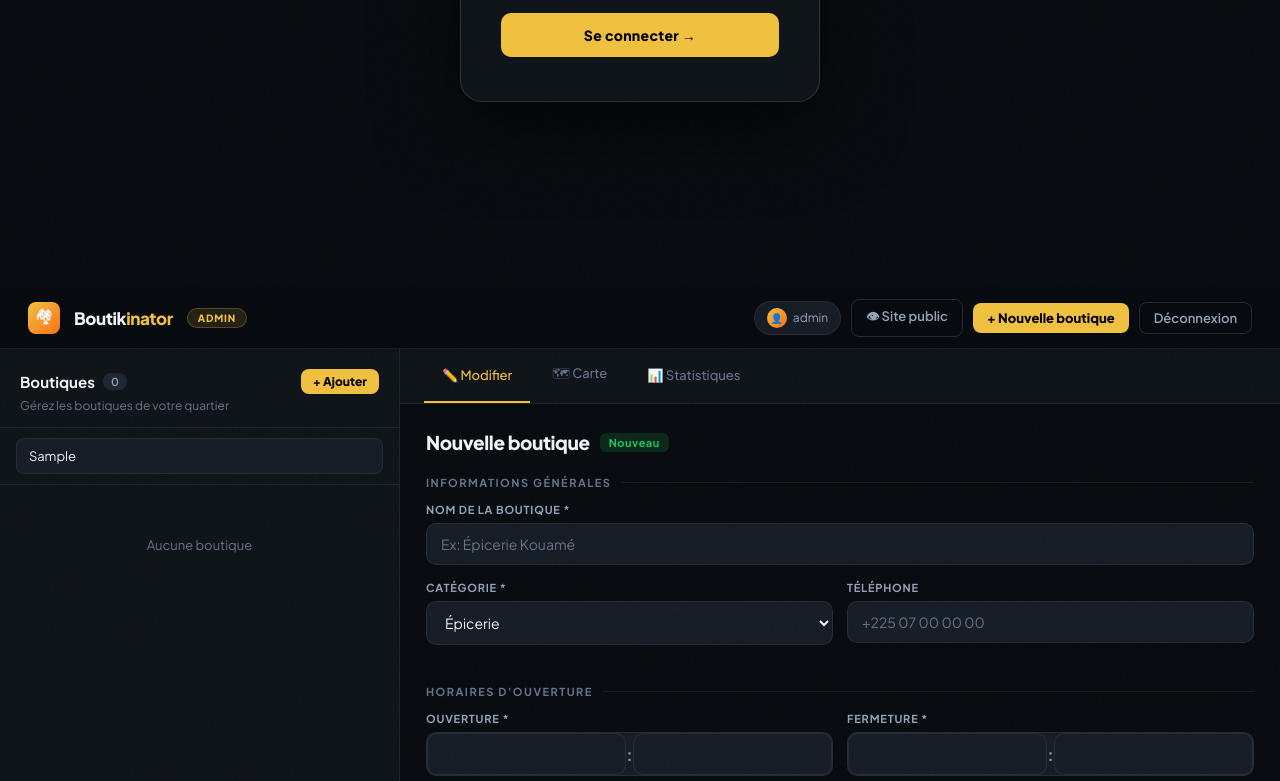
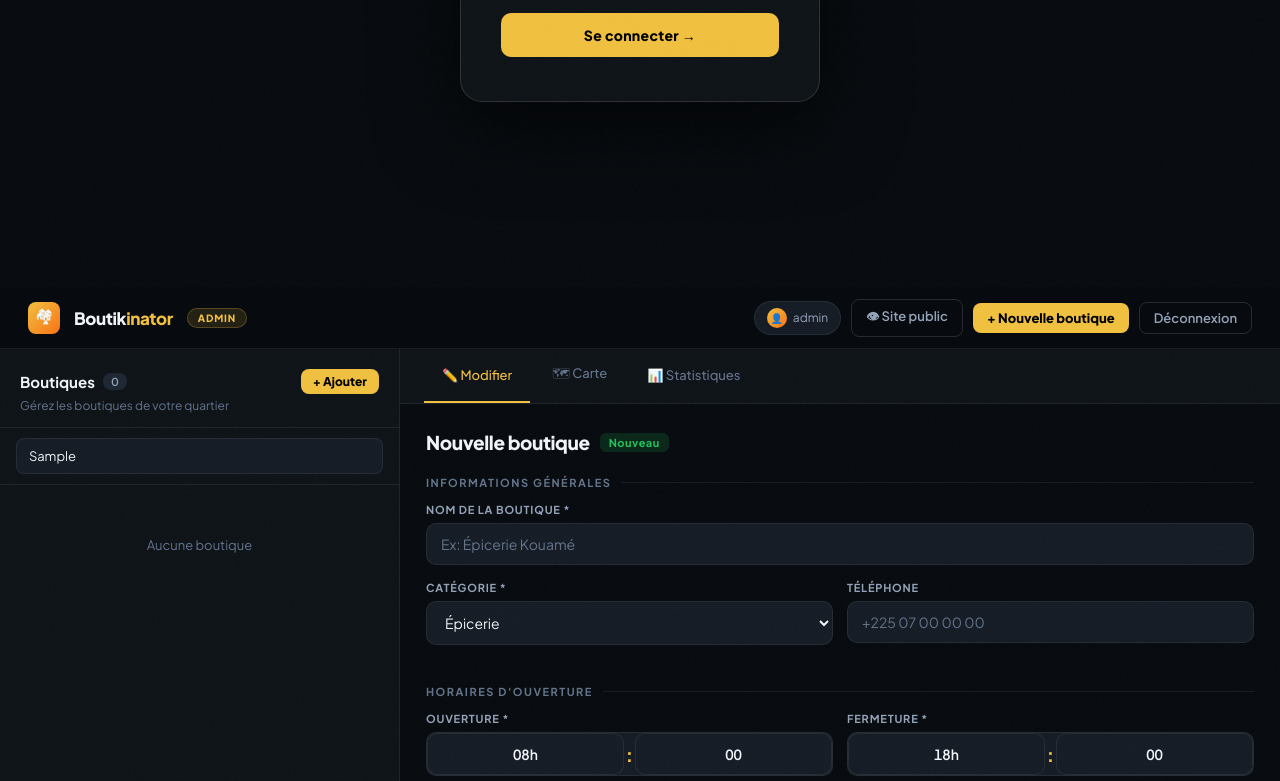
Before and after one commit to thesouscote/boutiqueduquartier, a website with bundled scripts: page dashboard.html in a window 1280 px wide. Both pictures are taken after typing "Sample" into the empty fields and a click on the button "+ Ajouter". Shown: the part 513-1294 px from the top of the page. Built offline with nearby package versions, Linux system fonts and the light colour scheme; no server answers.

Commit message:
🔧 Fix 24h time picker: ensure selects are populated, improve styling

```diff
--- a/css/dashboard.css
+++ b/css/dashboard.css
@@ -417,12 +417,12 @@
 .time-picker {
   display: flex;
   align-items: center;
-  gap: 0;
   background: var(--dark3);
   border: 1px solid var(--border);
   border-radius: 10px;
   overflow: hidden;
   transition: border-color 0.2s, box-shadow 0.2s;
+  height: 44px;
 }
 .time-picker:focus-within {
   border-color: var(--accent);
@@ -430,30 +430,34 @@
 }
 .time-select {
   flex: 1;
+  min-width: 0;
   background: transparent;
   border: none;
   color: var(--text);
-  padding: 11px 8px 11px 14px;
-  font-size: 14px;
+  padding: 0 10px;
+  height: 100%;
+  font-size: 15px;
   font-family: 'Plus Jakarta Sans', sans-serif;
+  font-weight: 600;
   font-variant-numeric: tabular-nums;
   outline: none;
   cursor: pointer;
+  text-align: center;
   -webkit-appearance: none;
-  -moz-appearance: none;
   appearance: none;
-  text-align: center;
 }
 .time-select option {
   background: var(--dark3);
   color: var(--text);
+  padding: 4px 8px;
 }
 .time-sep {
-  color: var(--muted2);
-  font-size: 16px;
-  font-weight: 700;
+  color: var(--accent);
+  font-size: 18px;
+  font-weight: 800;
   user-select: none;
   flex-shrink: 0;
+  padding: 0 2px;
 }
 
 /* === RESPONSIVE === */
--- a/js/dashboard.js
+++ b/js/dashboard.js
@@ -213,7 +213,10 @@ function getSelectedDays() {
 // CUSTOM 24H TIME PICKERS
 // ============================================
 
+let _timePickersInit = false;
+
 function initTimePickers() {
+  if (_timePickersInit) return;
   ['f-open', 'f-close'].forEach(prefix => {
     const hSel = document.getElementById(`${prefix}-h`);
     const mSel = document.getElementById(`${prefix}-m`);
@@ -224,7 +227,7 @@ function initTimePickers() {
     hSel.innerHTML = '';
     for (let h = 0; h < 24; h++) {
       const val = String(h).padStart(2, '0');
-      hSel.innerHTML += `<option value="${val}">${val}</option>`;
+      hSel.innerHTML += `<option value="${val}">${val}h</option>`;
     }
     // Populate minutes 00, 15, 30, 45
     mSel.innerHTML = '';
@@ -238,9 +241,12 @@ function initTimePickers() {
     hSel.addEventListener('change', sync);
     mSel.addEventListener('change', sync);
   });
+  _timePickersInit = true;
 }
 
 function setTimePicker(prefix, timeStr) {
+  // Ensure pickers are initialized
+  initTimePickers();
   const [h, m] = (timeStr || '08:00').split(':');
   const hSel = document.getElementById(`${prefix}-h`);
   const mSel = document.getElementById(`${prefix}-m`);
```
